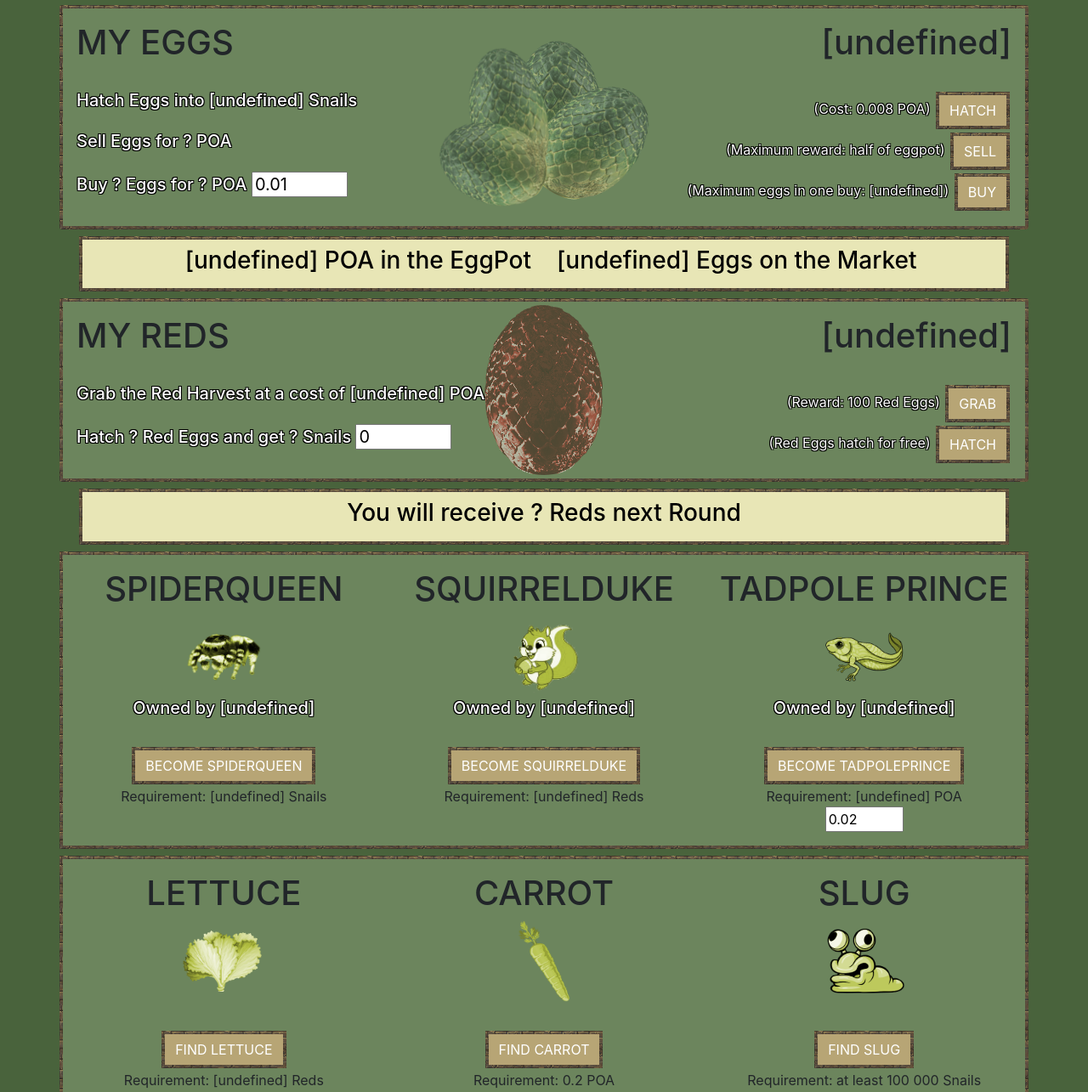
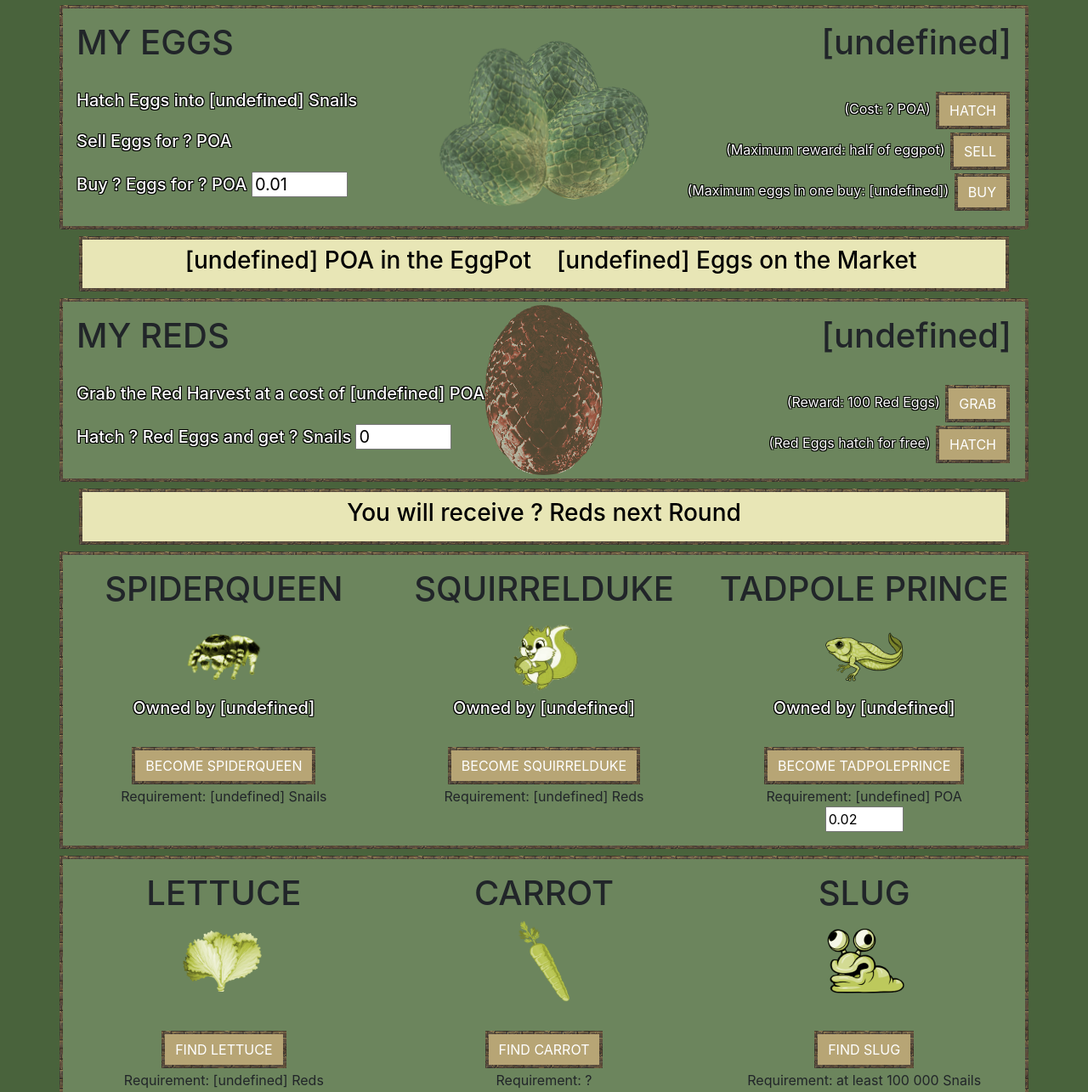
Before and after one commit to snailking/snailfarm3_poa, a plain HTML site: page game.html in a window 1280 px wide. Shown: the part 1277-2562 px from the top of the page at 85% size. Drawn offline with Linux system fonts and the light colour scheme.

Commit message:
Add files via upload

```diff
--- a/game.html
+++ b/game.html
@@ -159,7 +159,7 @@
 					<h5>Hatch Eggs into <span id="hatchestimate">[undefined]</span> Snails</h5>
 				</div>
 				<div class="col-sm" align="right">
-					<p>(Cost: 0.008 POA) <button class="btn btn-success" onclick="webCheck(webHatchEgg)">HATCH</button></p>
+					<p>(Cost: <span id="hatchcost">?</span> POA) <button class="btn btn-success" onclick="webCheck(webHatchEgg)">HATCH</button></p>
 				</div>
 			</div>
 			<div class="row black-shadow">
@@ -268,7 +268,7 @@
 					<img height="96" src="img/carrot.png">
 					<h5 class="black-shadow"><span id="hascarrot"></span></h3><br>
 					<span id="nocarrot"><button class="btn btn-success" onclick="webCheck(webFindCarrot)">FIND CARROT</button>
-					<p>Requirement: 0.2 POA</p></span>
+					<p>Requirement: <span id="carrotcost">?</span></p></span>
 					<span id="yescarrot"><br><h5 class="black-shadow">Your Carrot lasts for <span id="carrottime"></span></h5></span>
 				</div>
 				<div class="col-sm">
```
